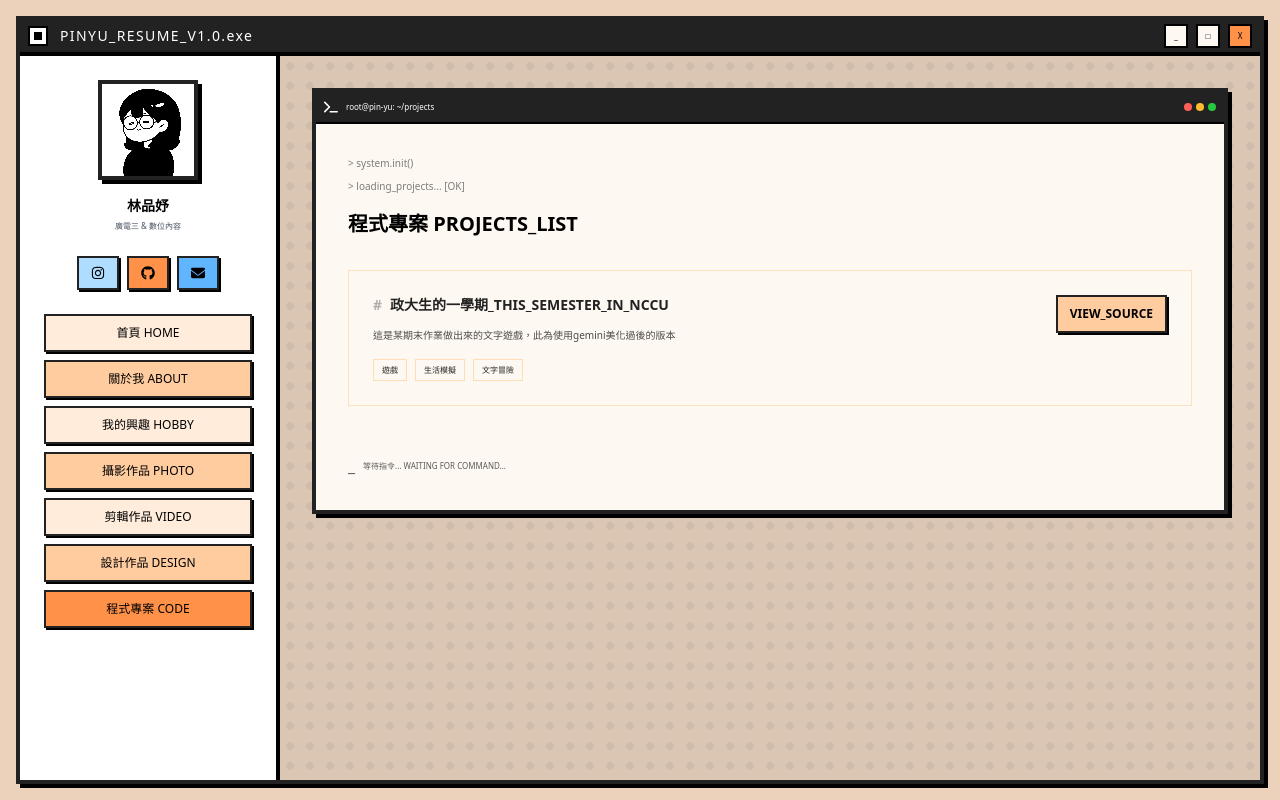
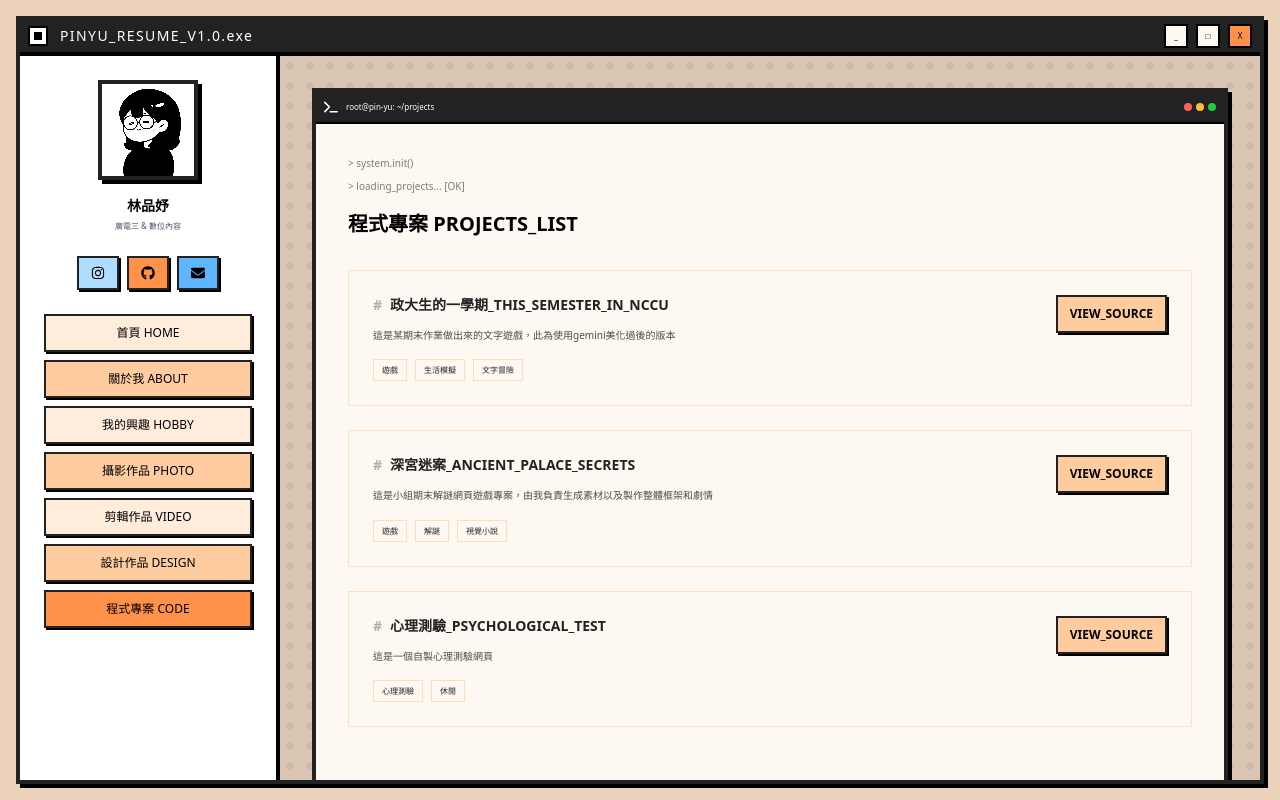
Before and after one commit to wrrrswrr/1142_Web_112405025_Hw1, a Next.js app: page /code in a window 1280 px wide. Built offline with nearby package versions, Linux system fonts and the light colour scheme.

Commit message:
Update page.tsx
程式作品新增

```diff
--- a/app/code/page.tsx
+++ b/app/code/page.tsx
@@ -8,7 +8,20 @@ export default function Code() {
     {
       name: "政大生的一學期_THIS_SEMESTER_IN_NCCU",
       desc: "這是某期末作業做出來的文字遊戲，此為使用gemini美化過後的版本",
-      tags: ["遊戲", "生活模擬", "文字冒險"]
+      tags: ["遊戲", "生活模擬", "文字冒險"],
+      href: "https://gemini.google.com/share/26e2ff4cff64",
+    },
+    {
+      name: "深宮迷案_ANCIENT_PALACE_SECRETS",
+      desc: "這是小組期末解謎網頁遊戲專案，由我負責生成素材以及製作整體框架和劇情",
+      tags: ["遊戲", "解謎", "視覺小說"],
+      href: "https://1142-final-project.vercel.app/",
+    },
+    {
+      name: "心理測驗_PSYCHOLOGICAL_TEST",
+      desc: "這是一個自製心理測驗網頁",
+      tags: ["心理測驗", "休閒"],
+      href: "https://1142-web-112405025-hw2.vercel.app/",
     },
   ];
 
@@ -69,7 +82,7 @@ export default function Code() {
                   </div>
                   {/* 右側按鈕 */}
                   <div className="flex items-center gap-4">
-                    <a href="https://gemini.google.com/share/26e2ff4cff64" target="_blank" rel="noopener noreferrer" className="retro-button text-black text-[8px] px-4 py-2 font-bold bg-[#ffcc9f] hover:bg-[#FF9149]">
+                    <a href={project.href} target="_blank" rel="noopener noreferrer" className="retro-button text-black text-[8px] px-4 py-2 font-bold bg-[#ffcc9f] hover:bg-[#FF9149]">
                       VIEW_SOURCE
                     </a>
                   </div>
```
